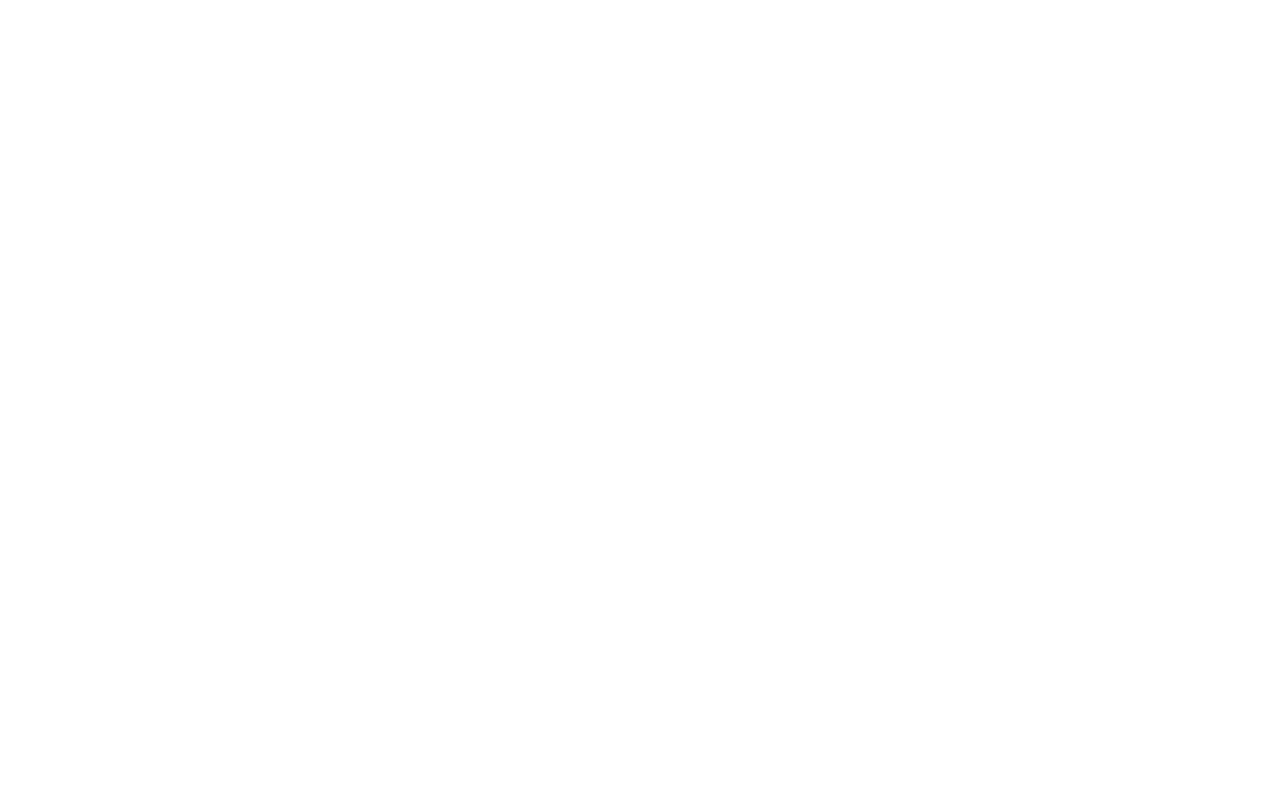
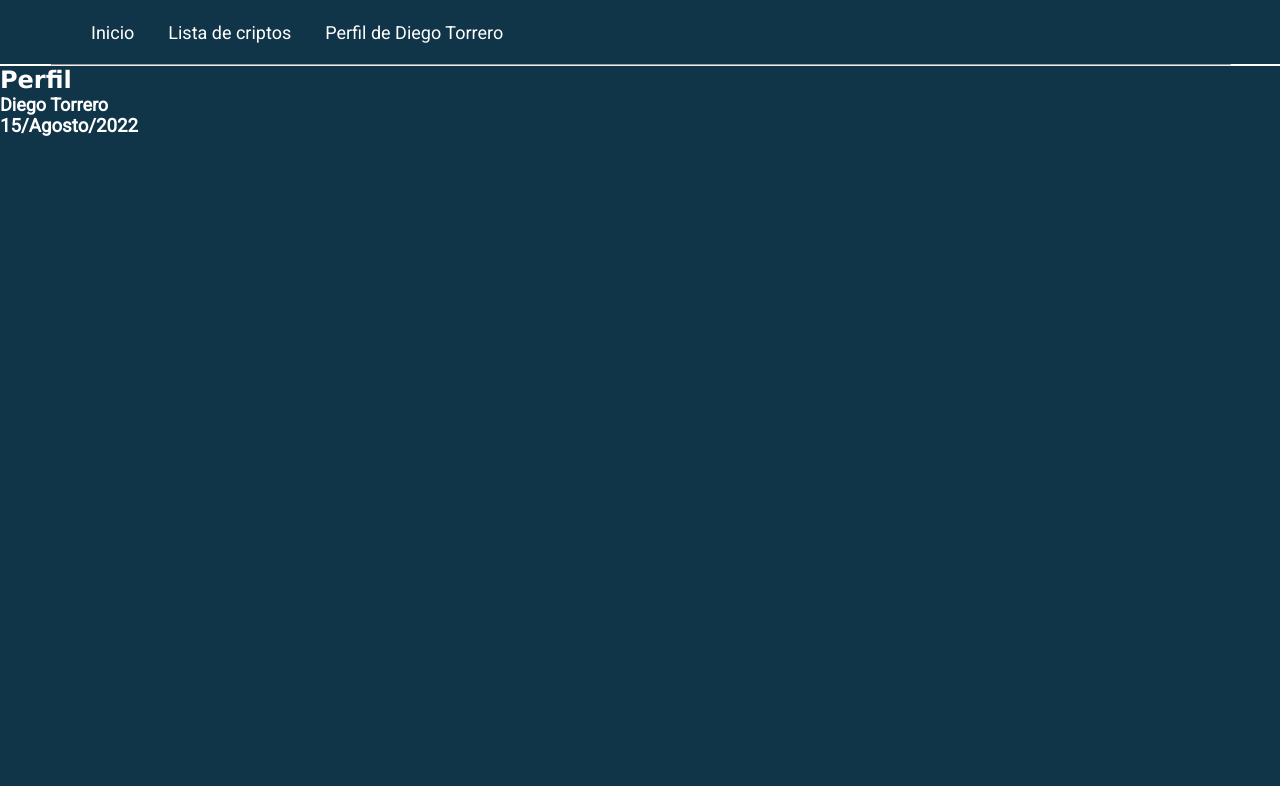
Before and after one commit to AlejandroTorrero/proyecto-api, a React (Vite) app: page /perfil in a window 1280 px wide. Built offline with nearby package versions, Linux system fonts and the light colour scheme.

Commit message:
user context, variables compartidas

```diff
--- /dev/null
+++ b/src/components/criptoPage/CriptoHistory.jsx
@@ -0,0 +1,33 @@
+const CriptoHistory = ({ History }) => {
+
+    return (
+        <div className="history">
+            <div className="history-title">
+                <h2>History</h2>
+            </div>
+
+            <table className="table-history">
+                <thead>
+                    <tr>
+                        <th>Fecha</th>
+                        <th>Precio</th>
+                    </tr>
+                </thead>
+                <tbody>
+                    {
+                        History.map(({ date, priceUsd, time }) => (
+                            <tr key={time}>
+                                <td>{
+                                    JSON.stringify(date).substring(1, 11)
+                                }</td>
+                                <td className="positive">$ {parseFloat(priceUsd).toFixed(3)}</td>
+                            </tr>
+                        ))
+                    }
+                </tbody>
+            </table>
+        </div>
+    )
+
+}
+export default CriptoHistory
--- /dev/null
+++ b/src/components/criptoPage/CriptoInfo.jsx
@@ -0,0 +1,50 @@
+import "./criptopage.css"
+import { Link } from "react-router-dom"
+
+const CriptoInfo = ({ cripto }) => {
+
+    return (
+        <div className="cripto-info">
+            <div className="cripto-name">
+                <h1> {cripto.name}</h1>
+                <br />
+                <h2>Rank: <span className="focus">{cripto.rank}</span></h2>
+            </div>
+            <br />
+            <br />
+            <div className="general-info">
+
+                <table>
+                    <tbody>
+                        <tr>
+                            <td> <p className="label">Symbol:</p></td>
+                            <td><span>{cripto.symbol}</span></td>
+                        </tr>
+                        <tr>
+                            <td><p className="label">Value: </p></td>
+                            <td><span>{cripto.priceUsd}</span></td>
+                        </tr>
+                        <tr>
+                            <td><p className="label">Change: </p></td>
+                            <td> <span>{parseFloat(cripto.changePercent24Hr).toFixed(2)}</span></td>
+                        </tr>
+
+
+                    </tbody>
+                </table>
+            </div>
+            <br />
+
+            <div className="routes">
+                <Link to="/criptomonedas">Volver</Link>
+                            <a className={
+                                (cripto.explorer == null) ? ("disable") : ("")
+                            }
+                                target="_blacnk" href={cripto.explorer}>Más información</a>
+            </div>
+
+        </div>
+    )
+}
+
+export default CriptoInfo
--- a/src/components/criptoPage/CriptoPage.jsx
+++ b/src/components/criptoPage/CriptoPage.jsx
@@ -1,116 +1,41 @@
 import { useParams, Link } from "react-router-dom"
-import { useEffect, useState } from "react"
-import axios from "axios"
 import "./criptopage.css"
+import usePetition from "../../hooks/usePetition"
+import CriptoInfo from "./CriptoInfo"
+import CriptoHistory from "./CriptoHistory"
 
 const CriptoPage = () => {
-    const API_URL = import.meta.env.VITE_API_URL
 
-
-    const [cripto, setCripto] = useState()
-    const [criptoRecord, setCriptoRecord] = useState([])
     const params = useParams()
 
-    useEffect(() => {
-        const ID = params.id
-        // General info request
-        axios.get(`${API_URL}assets/${ID}`)
-            .then((data) => {
-                setCripto(data.data.data)
-            })
-            .catch(() => {
-                console.error("La petición falló")
-            })
+    const [cripto, cargandoCripto] = usePetition(`assets/${params.id}`)
+    const [criptoHistory, cargandoHistory] = usePetition(`assets/${params.id}/history?interval=d1`)
 
-        // History Request
-        axios.get(`${API_URL}assets/${ID}/history?interval=d1`)
-            .then((data) => {
-                setCriptoRecord(data.data.data)
-            })
-            .catch(() => {
-                console.error("La petición falló")
-            })
-    }, [])
+    if (cargandoCripto || cargandoHistory) return (
+        <>
+            <>
+                <div className="laoding">
+                    <span> Cargando... </span>
+                </div>
 
-    if (!cripto) return (
-        <>
-            <div className="laoding">
-                <span> Cargando... </span>
-            </div>
-
+            </>
         </>
     )
 
+
     return (
         <>
-            {console.log(criptoRecord)}
             <div className="cripto-container">
-                <div className="cripto-info">
-                    <div className="cripto-name">
-                        <h1> {cripto.name}</h1>
-                        <br />
-                        <h2>Rank: <span className="focus">{cripto.rank}</span></h2>
-                    </div>
-                    <br />
-                    <br />
-                    <div className="general-info">
-                        <table>
-                            <tbody>
-                                <tr>
-                                    <td> <p className="label">Symbol:</p></td>
-                                    <td><span>{cripto.symbol}</span></td>
-                                </tr>
-                                <tr>
-                                    <td><p className="label">Value: </p></td>
-                                    <td><span>{cripto.priceUsd}</span></td>
-                                </tr>
-                                <tr>
-                                    <td><p className="label">Change: </p></td>
-                                    <td> <span>{parseFloat(cripto.changePercent24Hr).toFixed(2)}</span></td>
-                                </tr>
+                {
+                    cripto && <CriptoInfo
+                        cripto={cripto} />
+                }
+                {
+                    criptoHistory && <CriptoHistory
+                        History={criptoHistory}
+                    />
+                }
 
-
-                            </tbody>
-                        </table>
-
-                    </div>
-                    <br />
-
-                    <div className="routes">
-                        <Link to="/criptomonedas">Volver</Link>
-                        <a className={
-                            (cripto.explorer == null) ? ("disable") : ("")
-                        }
-                            target="_blacnk" href={cripto.explorer}>Más información</a>
-                    </div>
-
-                </div>
-                <div className="history">
-                    <div className="history-title">
-                        <h2>History</h2>
-                    </div>
-
-                    <table className="table-history">
-                        <thead>
-                            <tr>
-                                <th>Fecha</th>
-                                <th>Precio</th>
-                            </tr>
-                        </thead>
-                        <tbody>
-                            {
-                                criptoRecord.map(({ date, priceUsd, time }) => (
-                                    <tr key={time}>
-                                        <td>{
-                                            JSON.stringify(date).substring(1, 11)
-                                        }</td>
-                                        <td className="positive">$ {parseFloat(priceUsd).toFixed(3)}</td>
-                                    </tr>
-                                ))
-                            }
-                        </tbody>
-                    </table>
-                </div>
             </div>
         </>
 
--- a/src/components/menu/Menu.jsx
+++ b/src/components/menu/Menu.jsx
@@ -1,13 +1,19 @@
 import { NavLink } from "react-router-dom"
 import "./menu.css"
+import { useContext } from "react"
+import { UserContext } from "../../context/userContext"
 
 const Menu = ()=>{
+
+    const usuario = useContext(UserContext)
+
     return (
         <>
         <nav className="main-menu">
             <ul>
                 <li><NavLink to="/">Inicio</NavLink></li>
                 <li><NavLink to="/Criptomonedas">Lista de criptos</NavLink></li>
+                <li><NavLink to="/perfil">Perfil de {usuario.nombre}</NavLink></li>
             </ul>
         </nav>
         <hr  width="92%" />
--- /dev/null
+++ b/src/components/perfil/Perfil.jsx
@@ -0,0 +1,27 @@
+import "./perfil.css"
+import { useState,useEffect } from "react"
+
+
+const Perfil = () => {
+    const [usuario,setUsuario] = useState({})
+
+    useEffect(()=>{
+        setUsuario({
+            nombre:"Diego Torrero",
+            registered:"15/Agosto/2022"
+        })
+    },[])
+    return (
+        <>
+        <div className="perfil-container">
+        <h1>Perfil</h1>
+        <h2>{usuario.nombre}</h2>
+        <h3>{usuario.registered}</h3>
+        </div>
+
+        </>
+
+    )
+}
+
+export default Perfil
--- /dev/null
+++ b/src/components/perfil/perfil.css
@@ -0,0 +1,5 @@
+.perfil-container{
+    background-color: #113548;
+    width: 100%;
+    height: 90vh;
+}
--- /dev/null
+++ b/src/context/UserContext.jsx
@@ -0,0 +1,29 @@
+import { createContext } from "react";
+import { useEffect,useState } from "react";
+
+//Información compartida entre componentes
+
+const UserContext = createContext()
+//Un contexto almacena el provider
+
+const UserContextProvider = ({children}) =>{
+
+    const [usuario,setUsuario] = useState({})
+
+    useEffect(()=>{
+        setUsuario({
+            nombre:"Diego Torrero",
+            registered:"15/Agosto/2022"
+        })
+    },[])
+
+    return(
+        <UserContext.Provider value={usuario}>
+            {
+                children
+            }
+        </UserContext.Provider>
+    )
+}
+
+export {UserContext,UserContextProvider}
--- a/src/hooks/usePetition.js
+++ b/src/hooks/usePetition.js
@@ -1,22 +1,25 @@
-import { useEffect,useState } from "react"
+import { useEffect, useState } from "react"
 import axios from "axios"
 
-const usePetition = (endpoint)=>{
+const usePetition = (endpoint) => {
     const API_URL = import.meta.env.VITE_API_URL
-    const [data, setData] = useState({})
+    const [data, setData] = useState()
+    const [cargando,setCargando] = useState(false)
 
     useEffect(() => {
+        setCargando(true)
         // General info request
         axios.get(`${API_URL}${endpoint}`)
             .then((data) => {
                 setData(data.data.data)
+                setCargando(false)
             })
             .catch(() => {
                 console.error("La petición falló")
-            })},[])
-
-
-    return data
+                setCargando(false)
+            })
+    }, [])
+    return [data,cargando]
 }
 
 export default usePetition
--- a/src/main.jsx
+++ b/src/main.jsx
@@ -7,14 +7,17 @@
 import Home from './components/home/Home.jsx'
 import CriptoPage from './components/criptoPage/CriptoPage.jsx'
 import "./main.css"
+import Perfil from './components/perfil/Perfil.jsx'
+import { UserContextProvider } from './context/userContext.jsx'
 
 ReactDOM.createRoot(document.getElementById('root')).render(
     <>
-
+        <UserContextProvider>
         <BrowserRouter>
             <Routes>
                 <Route path="/" element={<App />}>      {/* Ruta principal */}
                     <Route index element={<Home />} />
+                    <Route path="perfil" element={<Perfil />} />
                 </Route>
                 <Route path='/Criptomonedas' element={<App />}>
                     <Route index element={<Criptogrid />} />
@@ -23,6 +26,8 @@
                 <Route path='*' element={<Pagina404 />} />
             </Routes>
         </BrowserRouter>
+        </UserContextProvider>
+
     </>
 
 
```
